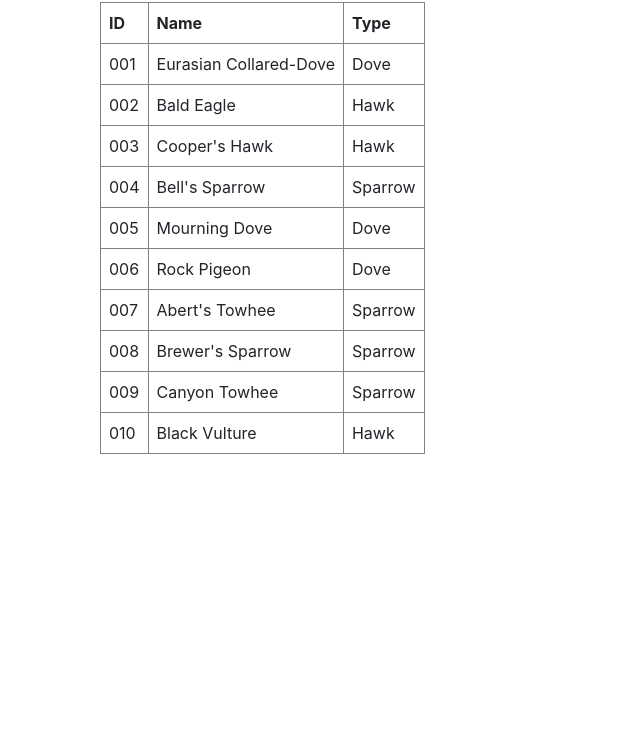
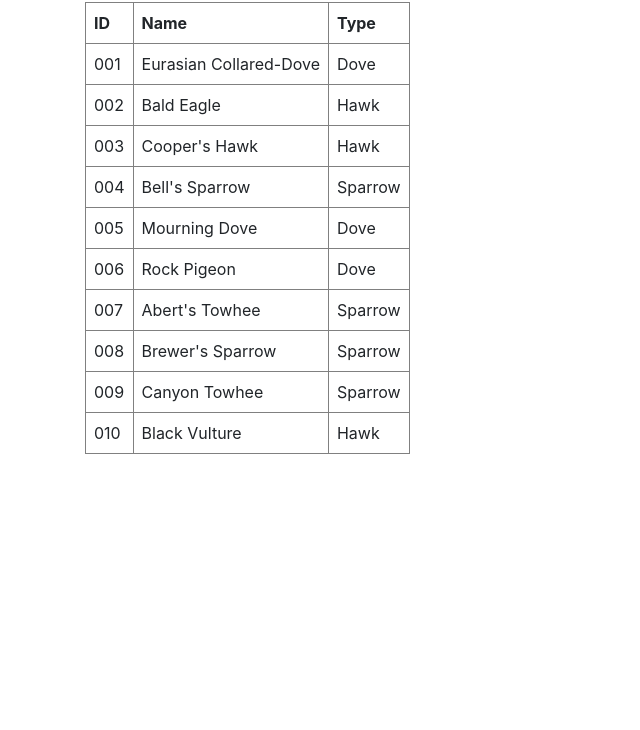
Before and after one commit to 5cientist/angular-api-json, a plain HTML site: page index.html in a window 1280 px wide. Shown: the part 70-800 px from the top of the page, without its empty margins (0-640 px from the left). Drawn offline with nearby package versions, Linux system fonts and the light colour scheme.

Commit message:
modified row

```diff
--- a/index.html
+++ b/index.html
@@ -72,8 +72,8 @@
   </head>
   <body>
 <div class="container">
-<div class="col">
-    <div ng-app="myApp" ng-controller="jsondata">
+<div class="row">
+    <div ng-app="myApp" ng-controller="jsondata" class="col">
         <table border="1">
         <h1 class="p-2">Table</h1>
         <thead>
```
